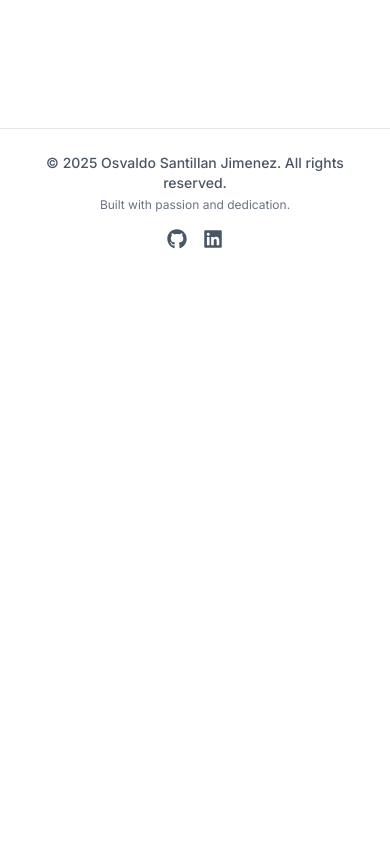
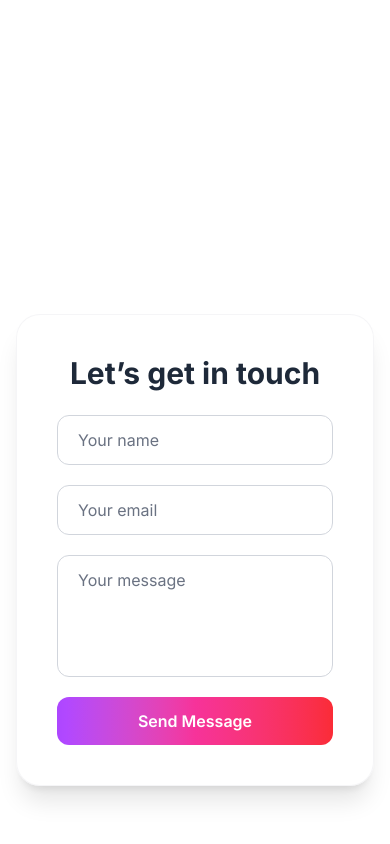
Before and after one commit to Osvaldohb/PortfolioViteVersion, a React (Vite) app: page / in a window 390 px wide. Shown: the part 6120-6964 px from the top of the page. Before the commit the page ends 6393 px from the top, so only its background shows below. Built offline with nearby package versions, Linux system fonts and the light colour scheme.

Commit message:
add: contact section

```diff
--- a/package.json
+++ b/package.json
@@ -10,6 +10,7 @@
     "preview": "vite preview"
   },
   "dependencies": {
+    "@emailjs/browser": "^4.4.1",
     "@fontsource/inter": "^5.2.6",
     "@gsap/react": "^2.1.2",
     "@tailwindcss/vite": "^4.1.11",
--- a/src/App.jsx
+++ b/src/App.jsx
@@ -6,6 +6,7 @@ import Hero from "./components/Hero/Hero";
 import CardContainer from "./components/CardContainer/CardContainer";
 import AboutMe from "./components/About/About";
 import Career from "./components/Career/Career";
+import Contact from './components/Contact/Contact';
 
 gsap.registerPlugin(ScrollTrigger);
 
@@ -26,6 +27,8 @@ function App() {
 
       <Career/>
 
+      <Contact/>
+
 
 
 
--- /dev/null
+++ b/src/components/Contact/Contact.jsx
@@ -0,0 +1,82 @@
+import React, { useEffect, useState } from 'react';
+import emailjs from '@emailjs/browser';
+
+const Contact = () => {
+  const [form, setForm] = useState({
+    name: '',
+    email: '',
+    message: '',
+  });
+
+  const handleChange = (e) => {
+    setForm({ ...form, [e.target.name]: e.target.value });
+
+  };
+
+  useEffect(() => {
+    console.log(form);
+  }, [form]);
+
+  const handleSubmit = (e) => {
+    e.preventDefault();
+    if (!form.name || !form.email || !form.message) return;
+
+    emailjs.send('service_dpp6k8q', 'template_anuninu', form,{
+         publicKey:'0zhJ5vUlkIoh_dvLD',
+    })
+      .then((response) => {
+        console.log('Email sent successfully:', response);
+        setForm({ name: '', email: '', message: '' });
+        })
+        .catch((error) => {
+        console.error('Error sending email:', error);
+      });
+    console.log('Form submitted:', form);
+
+  };
+
+  return (
+    <section id="contact" className="min-h-screen flex items-center justify-center px-4 md:px-8 py-4">
+      <div className="backdrop-blur-md bg-white/40 border border-gray-200/40 rounded-3xl shadow-xl p-10 w-full max-w-2xl">
+        <h2 className="text-3xl md:text-4xl font-bold text-gray-800 mb-6 text-center">Let’s get in touch</h2>
+        <form onSubmit={handleSubmit} className="flex flex-col gap-5">
+          <input
+            type="text"
+            name="name"
+            placeholder="Your name"
+            value={form.name}
+            onChange={handleChange}
+            required
+            className="px-5 py-3 rounded-xl border border-gray-300 focus:outline-none focus:ring-2 focus:ring-pink-500 bg-white/70 placeholder-gray-500"
+          />
+          <input
+            type="email"
+            name="email"
+            placeholder="Your email"
+            value={form.email}
+            onChange={handleChange}
+            required
+            className="px-5 py-3 rounded-xl border border-gray-300 focus:outline-none focus:ring-2 focus:ring-pink-500 bg-white/70 placeholder-gray-500"
+          />
+          <textarea
+            name="message"
+            placeholder="Your message"
+            rows="4"
+            value={form.message}
+            onChange={handleChange}
+            required
+            className="px-5 py-3 rounded-xl border border-gray-300 focus:outline-none focus:ring-2 focus:ring-pink-500 bg-white/70 placeholder-gray-500 resize-none"
+          />
+          <button
+            type="submit"
+            className="bg-gradient-to-r from-purple-500 via-pink-500 to-red-500 text-white font-semibold py-3 rounded-xl hover:scale-105 transition-transform"
+          >
+            Send Message
+          </button>
+        </form>
+      </div>
+    </section>
+  );
+};
+
+export default Contact;
--- a/src/components/Hero/Hero.jsx
+++ b/src/components/Hero/Hero.jsx
@@ -19,8 +19,7 @@ const Hero = () => {
 
         <section className="mt-8 hover:scale-110 transition-transform duration-300">
           <a
-            href="/osvaldo-santillan-cv.pdf"
-            target="_blank"
+            href="/OsvaldoSantillanJimenez_CV.pdf"
             className="inline-block px-6 py-3 rounded-full border border-gray-300 text-gray-900 hover:bg-gray-100 hover:shadow-sm transition-all duration-300 text-sm sm:text-base font-medium"
           >
             📄 Download CV
```
Also changed, not shown: 2 other files (tests, documents, lock files or other folders).
